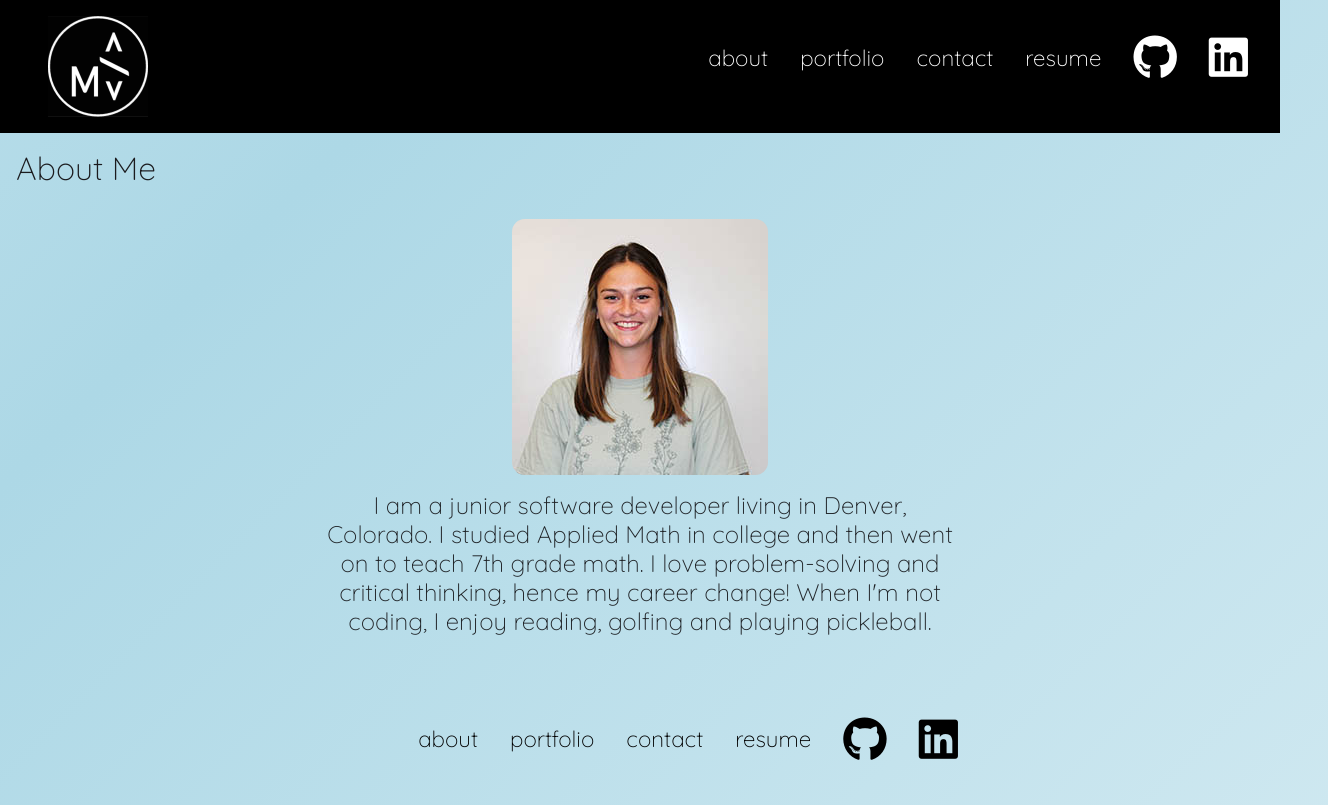
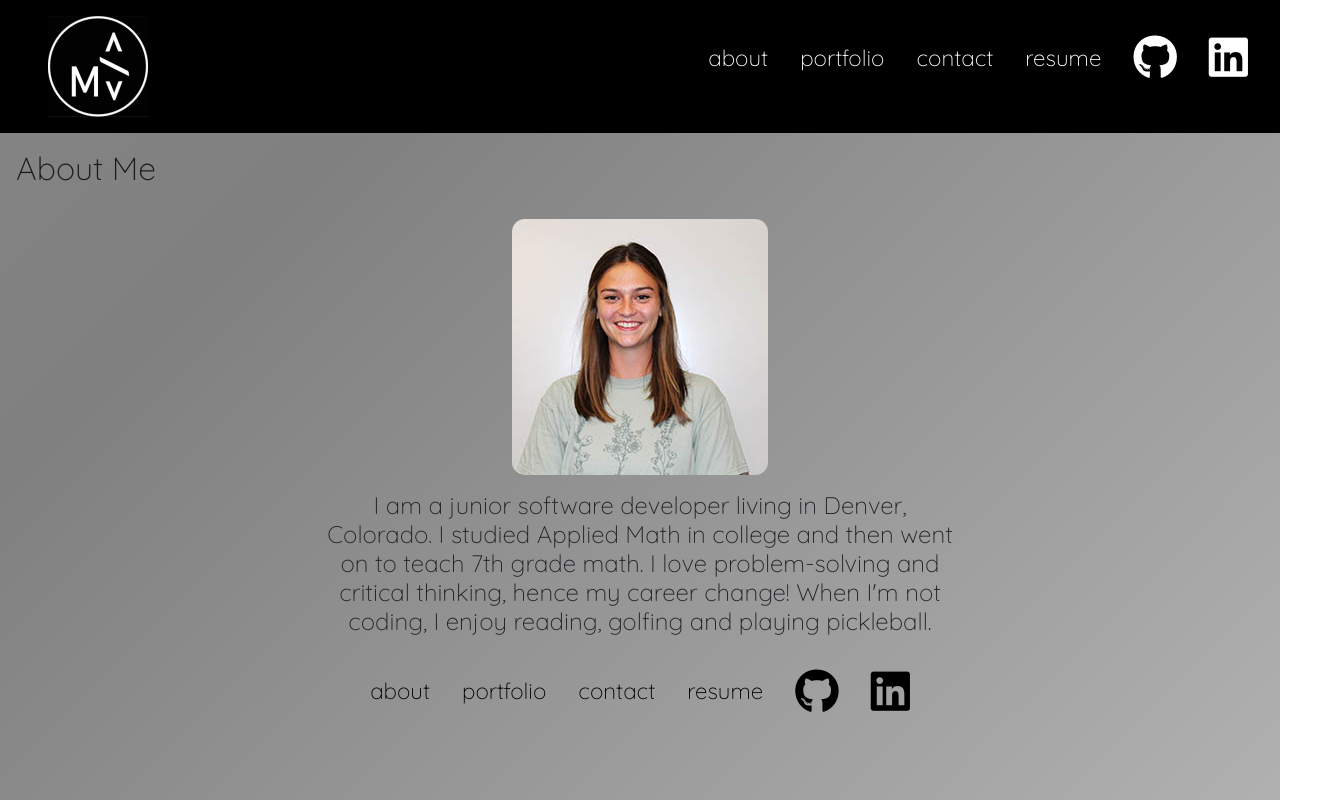
Before and after one commit to michaelavarberg/portfolio, a React (Create React App) app: page / in a window 1280 px wide. Shown: the whole page, 1328 px wide, since content can reach past the window. Built offline with nearby package versions, Linux system fonts and the light colour scheme.

Commit message:
changed some background details

```diff
--- a/src/App.css
+++ b/src/App.css
@@ -18,7 +18,7 @@
 }
 
 body {
-  background: linear-gradient(-45deg, white, lightblue, white, lightblue);
+  background: linear-gradient(-45deg, white, grey, darkgrey, white);
   background-size: 600% 600%;
   animation: gradient 10s ease infinite;
 }
--- a/src/components/Footer.js
+++ b/src/components/Footer.js
@@ -1,6 +1,6 @@
 function Footer() {
   return (
-    <div className="d-flex justify-content-center footer m-5">
+    <div className="d-flex justify-content-center footer">
       <footer id="contact" className="mt-auto">
         <ul
           className="navBar list-unstyled p-3 d-flex flex-wrap justify-content-center btn-group align-items-center h-100"
```
